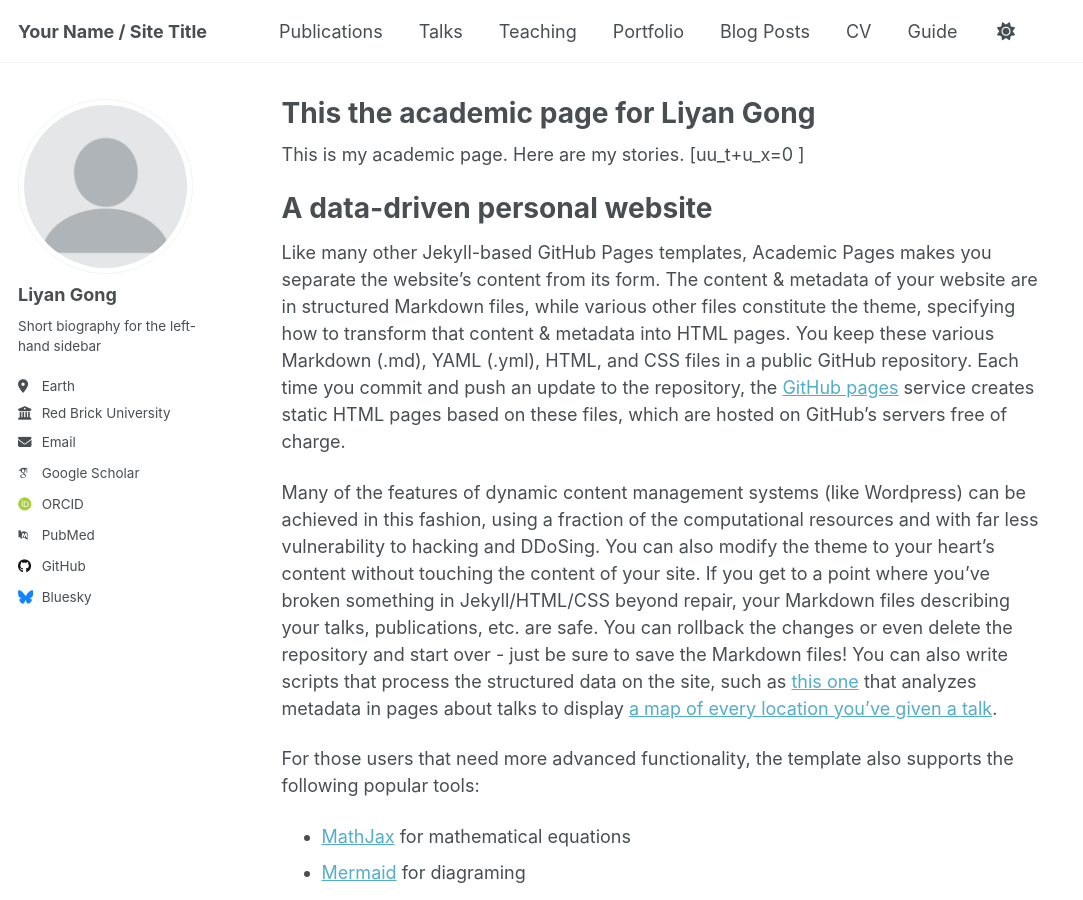
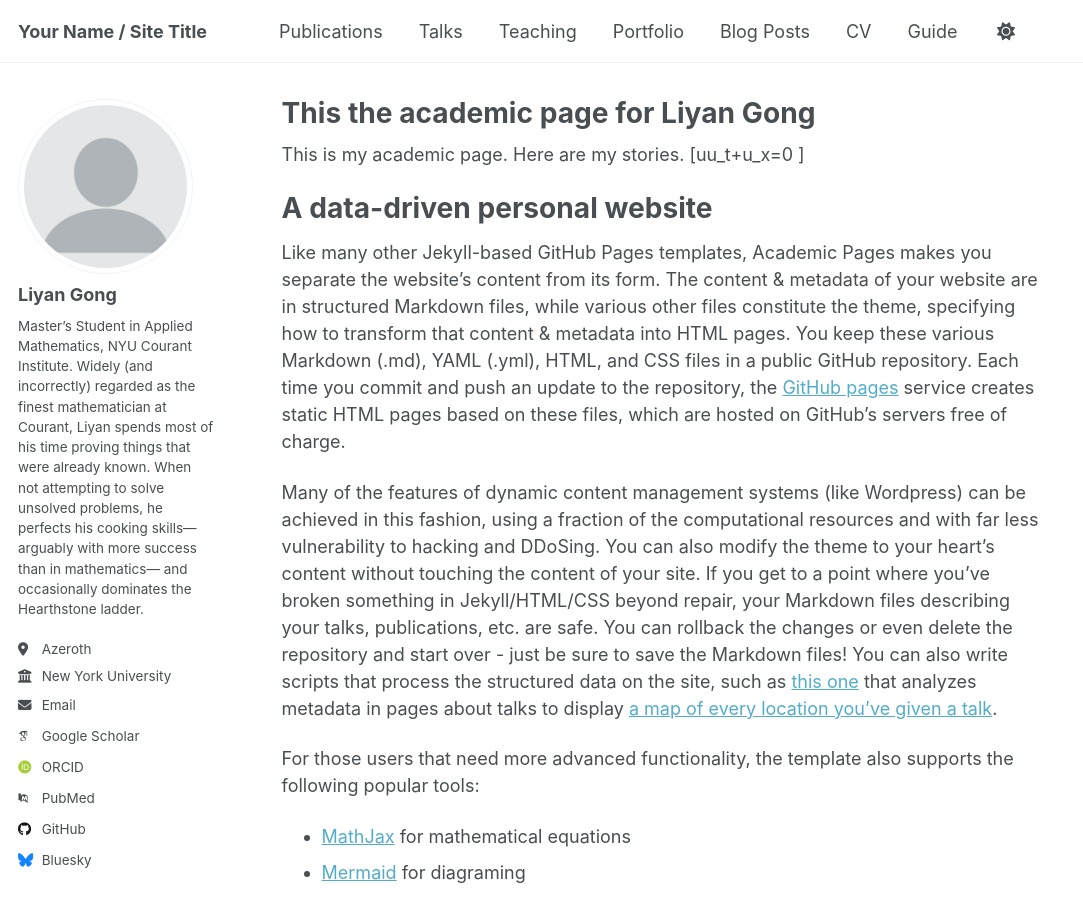
Before and after one commit to lg4147-ops/lg4147-ops.github.io, a Jekyll site: the page built from _pages/about.md, in a window 1280 px wide and 900 px high. Shown: the whole window, without its empty margins (0-1083 px from the left). Built offline with Jekyll 4.4.1, drawn with Linux system fonts in a browser that asks for light colours; some web fonts are replaced; a script that is not in the unit is left out.

Commit message:
Update _config.yml

```diff
--- a/_config.yml
+++ b/_config.yml
@@ -26,9 +26,14 @@ author:
   avatar           : "profile.png"
   name             : "Liyan Gong"
   pronouns         : # example: "he/him"
-  bio              : "Short biography for the left-hand sidebar"
-  location         : "Earth"
-  employer         : "Red Brick University"
+  bio              : "Master’s Student in Applied Mathematics, NYU Courant Institute.
+Widely (and incorrectly) regarded as the finest mathematician at Courant,
+Liyan spends most of his time proving things that were already known.
+When not attempting to solve unsolved problems, he perfects his cooking skills—arguably with more success than in mathematics—
+and occasionally dominates the Hearthstone ladder."
+
+  location         : "Azeroth"
+  employer         : "New York University"
   uri              : # URL
   email            : "lg4147@nyu.edu"
 
```
